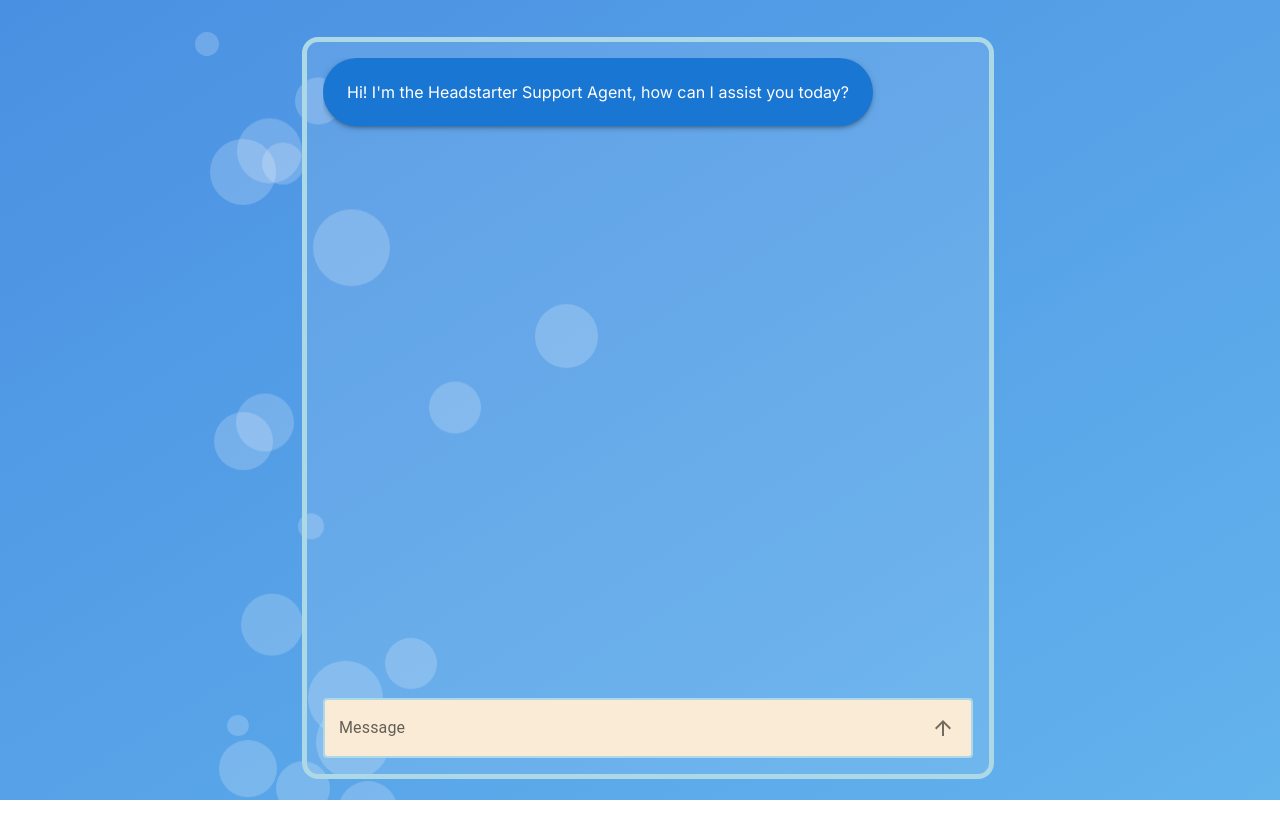
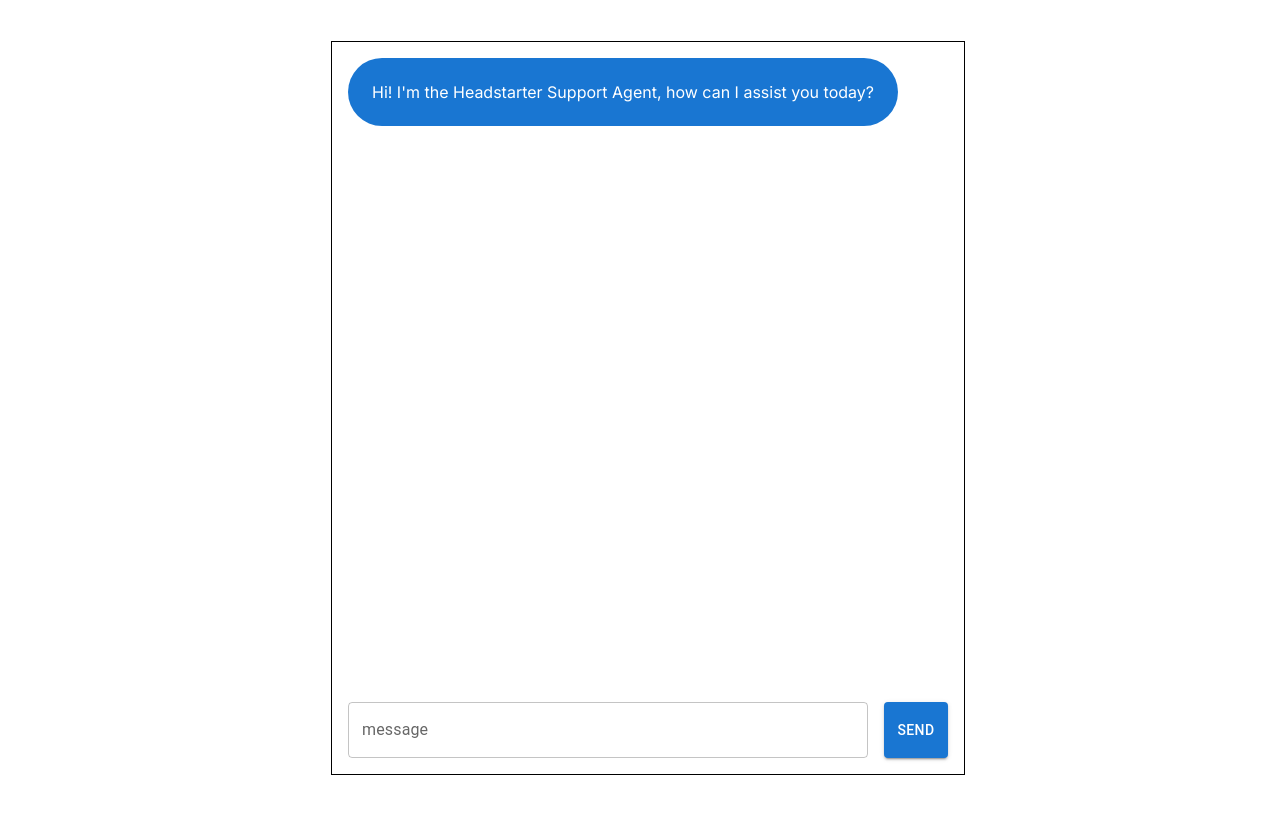
Before and after one commit to longv1-code/customer-support-ai, a Next.js app: page / in a window 1280 px wide. Built offline with nearby package versions, Linux system fonts and the light colour scheme.

Commit message:
reinitialized first commit

```diff
--- a/app/page.js
+++ b/app/page.js
@@ -1,71 +1,8 @@
 'use client'
-import { Box, Stack, TextField, IconButton } from "@mui/material";
-import ArrowUpwardIcon from '@mui/icons-material/ArrowUpward';
-import { useState, useEffect } from 'react'
-import styled from '@emotion/styled'
+import { Box, Stack, TextField, Button } from "@mui/material";
+import Image from "next/image";
+import {useState} from 'react'
 
-
-const BubbleBackground = styled.div`
-  position: fixed;
-  top: 0;
-  left: 0;
-  right: 0;
-  bottom: 0;
-  z-index: -1;
-  overflow: hidden;
-  background: linear-gradient(to bottom right, #4a90e2, #63b3ed);
-`;
-
-const BubbleElement = styled.div`
-  position: absolute;
-  background: rgba(299, 299, 299, 0.2);
-  border-radius: 50%;
-  animation: float 4s ease-in-out infinite, moveHorizontal 15s linear infinite;
-
-  @keyframes float {
-    0%, 100% { transform: translateY(0); }
-    50% { transform: translateY(-20px); }
-  }
-
-  @keyframes moveHorizontal {
-    0% { left: -5%; }
-    100% { left: 105%; }
-  }
-`;
-
-function Bubbles() {
-  const [bubbles, setBubbles] = useState([]);
-
-  useEffect(() => {
-    const newBubbles = [];
-    for (let i = 0; i < 20; i++) {
-      newBubbles.push({
-        id: i,
-        size: Math.random() * 60 + 20,
-        top: `${Math.random() * 100}%`,
-        animationDuration: `${Math.random() * 4 + 2}s`,
-        moveHorizontalDuration: `${Math.random() * 20 + 10}s`
-      });
-    }
-    setBubbles(newBubbles);
-  }, []);
-
-  return (
-    <BubbleBackground>
-      {bubbles.map((bubble) => (
-        <BubbleElement
-          key={bubble.id}
-          style={{
-            width: `${bubble.size}px`,
-            height: `${bubble.size}px`,
-            top: bubble.top,
-            animationDuration: `${bubble.animationDuration}, ${bubble.moveHorizontalDuration}`
-          }}
-        />
-      ))}
-    </BubbleBackground>
-  );
-}
 export default function Home() {
   const [messages, setMessages] = useState([{
      role: 'assistant',
@@ -73,30 +10,31 @@
   }])
 
   const [message, setMessage] = useState('')
-  const sendMessage = async () => {
+
+  const sendMessage = async()=>{
     setMessage('')
-    setMessages((messages) => [
+    setMessages((messages)=>[
       ...messages,
-      { role: "user", content: message },
-      { role: "assistant", content: '' }
+      {role: "user", content: message},
+      {role: "assistant", content: ''}
     ])
     const response = fetch('./api/chat', {
       method: 'POST',
-      headers: {
+      headers:{
         'Content-Type': 'application/json'
       },
-      body: JSON.stringify([...messages, { role: "user", content: message }])
-    }).then(async (res) => {
+      body: JSON.stringify([...messages, {role: "user", content: message}])
+    }).then(async (res)=>{
       const reader = res.body.getReader()
       const decoder = new TextDecoder()
 
       let result = ''
-      return reader.read().then(function processText({ done, value }) {
+      return reader.read().then(function processText({done, value}){
         if (done) {
           return result
         }
-        const text = decoder.decode(value || new Int8Array(), { stream: true })
-        setMessages((messages) => {
+        const text = decoder.decode(value || new Int8Array(), {stream: true})
+        setMessages((messages)=>{
           let lastMessage = messages[messages.length - 1]
           let otherMessages = messages.slice(0, messages.length - 1)
           return [
@@ -112,220 +50,64 @@
     })
   }
 
-
-// return (
-//   <>
-//     <Bubbles />
-//     <Box
-//       width="100vw"
-//       height="100vh"
-//       display="flex"
-//       flexDirection="column"
-//       justifyContent="center"
-//       alignItems="center"
-//     >
-//       <Stack
-//         direction="column"
-//         width="650px"
-//         height="700px"
-//         border="5px solid lightblue"
-//         p={2}
-//         spacing={2}
-//         bgcolor="rgba(255, 255, 255, 0.1)"
-//         borderRadius={4}
-//       >
-//         <Stack
-//           direction="column"
-//           spacing={2}
-//           flexGrow={1}
-//           overflow="auto"
-//           maxHeight="calc(100% - 70px)" // Adjust for the input field height
-//         >
-//           {messages.map((message, index) => (
-//             <Box
-//               key={index}
-//               display="flex"
-//               justifyContent={
-//                 message.role === "assistant" ? 'flex-start' : 'flex-end'
-//               }
-//             >
-//               <Box bgcolor={
-//                 message.role === 'assistant' ? 'primary.main' : 'secondary.main'
-//               }
-//                 color="white"
-//                 borderRadius={16}
-//                 p={3}
-//                 sx={{
-//                   transition: 'background-color 0.3s ease',
-//                   boxShadow: 3,
-//                   '&:hover': {
-//                     backgroundColor: message.role === 'assistant' ? 'primary.dark' : 'secondary.dark',
-//                     boxShadow: 6,
-//                   }
-//                 }}
-//               >
-//                 {message.content}
-//               </Box>
-//             </Box>
-//           ))}
-//         </Stack>
-//         <Box
-//           position="relative"
-//           sx={{
-//             border: '2px solid lightblue',
-//             borderRadius: '4px',
-//             overflow: 'hidden'
-//           }}
-//         >
-//           <TextField
-//             label="Message"
-//             fullWidth
-//             value={message}
-//             onChange={(e) => setMessage(e.target.value)}
-//             variant="outlined"
-//             sx={{
-//               '& .MuiOutlinedInput-root': {
-//                 paddingRight: '48px', // Make room for the send button
-//                 '& fieldset': {
-//                   border: 'none', // Remove the default TextField border
-//                 },
-//               },
-//             }}
-//           />
-//           <IconButton
-//             onClick={sendMessage}
-//             sx={{
-//               position: 'absolute',
-//               right: '8px',
-//               top: '50%',
-//               transform: 'translateY(-50%)',
-//             }}
-//           >
-//             <ArrowUpwardIcon />
-//           </IconButton>
-//         </Box>
-//       </Stack>
-//     </Box>
-//   </>
-// )
-// }
-
-return (
-  <>
-    <Bubbles />
+  return(
     <Box
-      width="100vw"
-      height="100vh"
-      display="flex"
-      flexDirection="column"
-      justifyContent="center"
-      alignItems="center"
+      width = "100vw"
+      height = "100vh"
+      display = "flex"
+      flexDirection = "column"
+      justifyContent = "center"
+      alignItems = "center"
       >
         <Stack
           direction="column"
-        width="650px"
+          width="600px"
           height="700px"
-        border="5px solid lightblue"
+          border="1px solid black"
           p={2}
-        spacing={2}
-        bgcolor="rgba(255, 255, 255, 0.1)"
-        borderRadius={4}
+          spacing={3}
         >
           <Stack
             direction="column"
             spacing={2}
             flexGrow={1}
             overflow="auto"
-          maxHeight="calc(100% - 70px)" // Adjust for the input field height
+            maxHeight="100%"
           >
-          {messages.map((message, index) => (
+            {
+              messages.map((message, index) => (
                 <Box
                   key={index}
                   display="flex"
                   justifyContent={
-                message.role === "assistant" ? 'flex-start' : 'flex-end'
+                    message.role==="assistant" ? 'flex-start': 'flex-end'
                   }
                 >
                   <Box bgcolor={
-                message.role === 'assistant' ? 'primary.main' : '#F5F5F5' // Off-white color for user messages
+                    message.role === 'assistant' ? 'primary.main' : 'secondary.main'
                   }
-                color={message.role === 'assistant' ? 'white' : 'black'} // Black text for user messages
+                  color="white"
                   borderRadius={16}
                   p={3}
-                sx={{
-                  transition: 'background-color 0.3s ease',
-                  boxShadow: 3,
-                  '&:hover': {
-                    backgroundColor: message.role === 'assistant' ? 'primary.dark' : '#E0E0E0', // Darker off-white on hover
-                    boxShadow: 6,
-                  }
-                }}
                   >
                     {message.content}
                   </Box>
                 </Box>
-          ))}
+              ))
+            }
           </Stack>
-        <Box
-          position="relative"
-          sx={{
-            border: '2px solid lightblue',
-            borderRadius: '4px',
-            overflow: 'hidden'
-          }}
+          <Stack
+            direction="row"
+            spacing={2}
           >
             <TextField
-            label="Message"
+              label = "message"
               fullWidth
               value={message}
               onChange={(e) => setMessage(e.target.value)}
-            variant="outlined"
-            sx={{
-              '& .MuiOutlinedInput-root': {
-                paddingRight: '48px', // Make room for the send button
-                '& fieldset': {
-                  border: 'none', // Remove the default TextField border
-                },
-                '&.Mui-focused .MuiOutlinedInput-notchedOutline': {
-                  border: 'none', // Remove the focus border
-                },
-              },
-              '& .MuiInputLabel-outlined': {
-                '&.Mui-focused': {
-                  color: 'lightblue', // Change label color when focused
-                },
-              },
-              '& .MuiInputBase-input': {
-                position: 'relative',
-                zIndex: 1, // Ensure the text is above the background
-              },
-              '&::before': {
-                content: '""',
-                position: 'absolute',
-                top: 0,
-                left: 0,
-                right: 0,
-                bottom: 0,
-                backgroundColor: 'Antiquewhite',
-                zIndex: 0,
-              },
-            }}
             />
-          <IconButton
-            onClick={sendMessage}
-            sx={{
-              position: 'absolute',
-              right: '8px',
-              top: '50%',
-              transform: 'translateY(-50%)',
-              zIndex: 2, // Ensure the button is above the text
-            }}
-          >
-            <ArrowUpwardIcon />
-          </IconButton>
-        </Box>
+              <Button variant="contained" onClick={sendMessage}>Send</Button>
           </Stack>
-    </Box>
-  </>
-)
+        </Stack>
+      </Box>)
 }
```
Also changed, not shown: package.json (+3 -4 lines), app/api/chat/route.js (line endings or trailing spaces), 1 other file (tests, documents, lock files or other folders). Lines whose indentation alone changed are shown as unchanged.
